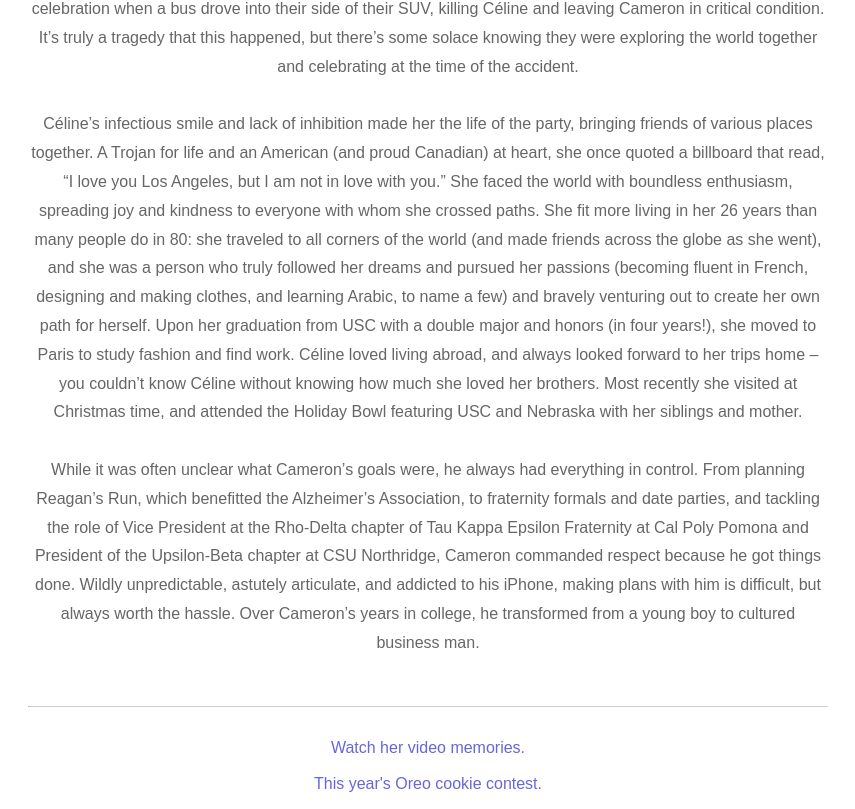
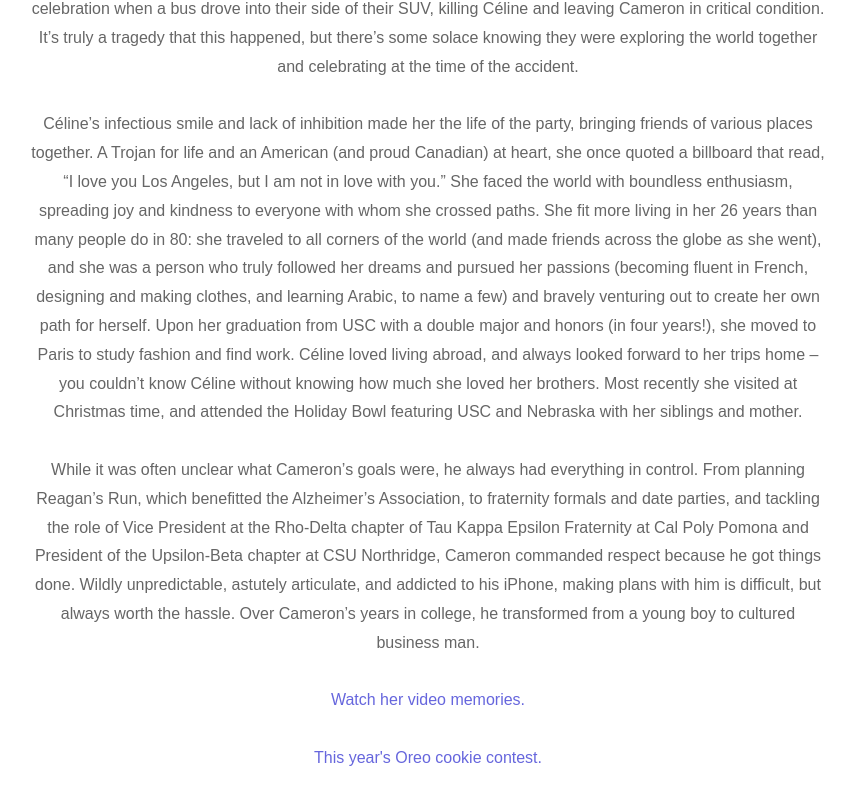
Before and after one commit to cameronaziz/celine-aziz, a plain HTML site: page index.html in a window 1280 px wide. Shown: the part 1074-1883 px from the top of the page, without its empty margins (212-1067 px from the left). Drawn offline with Linux system fonts and the light colour scheme.

Commit message:
final edits

```diff
--- a/index.html
+++ b/index.html
@@ -50,7 +50,7 @@ Céline’s infectious smile and lack of inhibition made her the life of the par
 
 While it was often unclear what Cameron’s goals were, he always had everything in control. From planning Reagan’s Run, which benefitted the Alzheimer’s Association, to fraternity formals and date parties, and tackling the role of Vice President at the Rho-Delta chapter of Tau Kappa Epsilon Fraternity at Cal Poly Pomona and President of the Upsilon-Beta chapter at CSU Northridge, Cameron commanded respect because he got things done. Wildly unpredictable, astutely articulate, and addicted to his iPhone, making plans with him is difficult, but always worth the hassle. Over Cameron’s years in college, he transformed from a young boy to cultured business man.
 
-		<hr>
+		<br><br>
 
 				<a class="pageLink" href="/video.html">Watch her video memories.</a><br><br>
 
```
